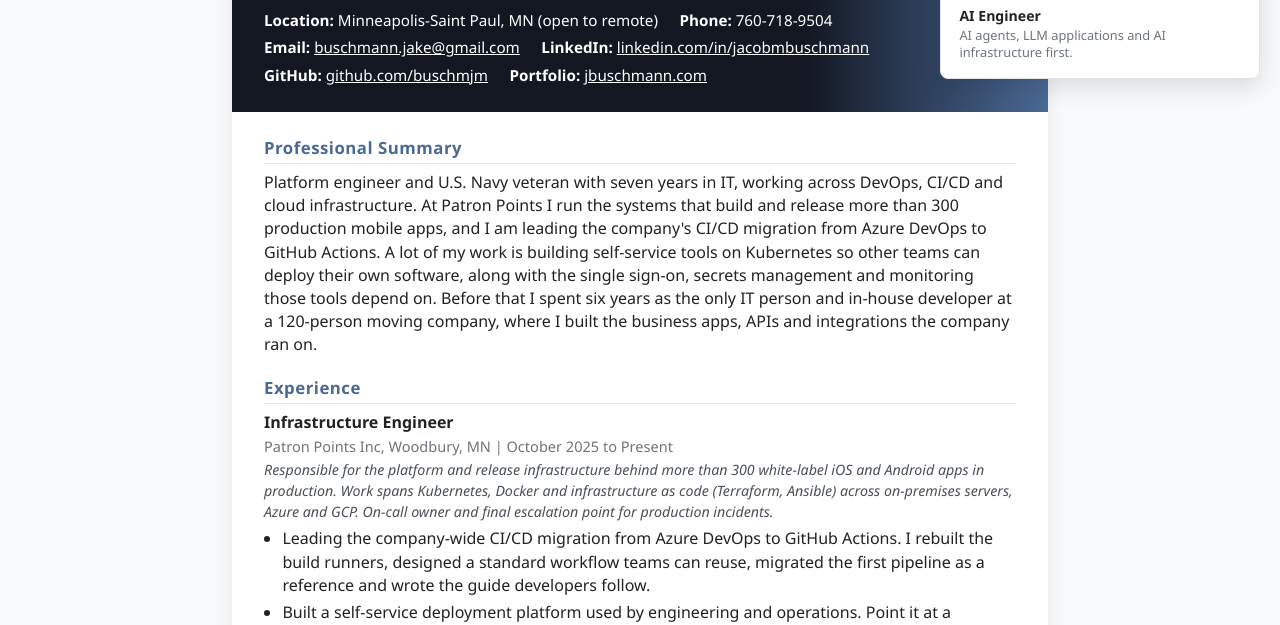
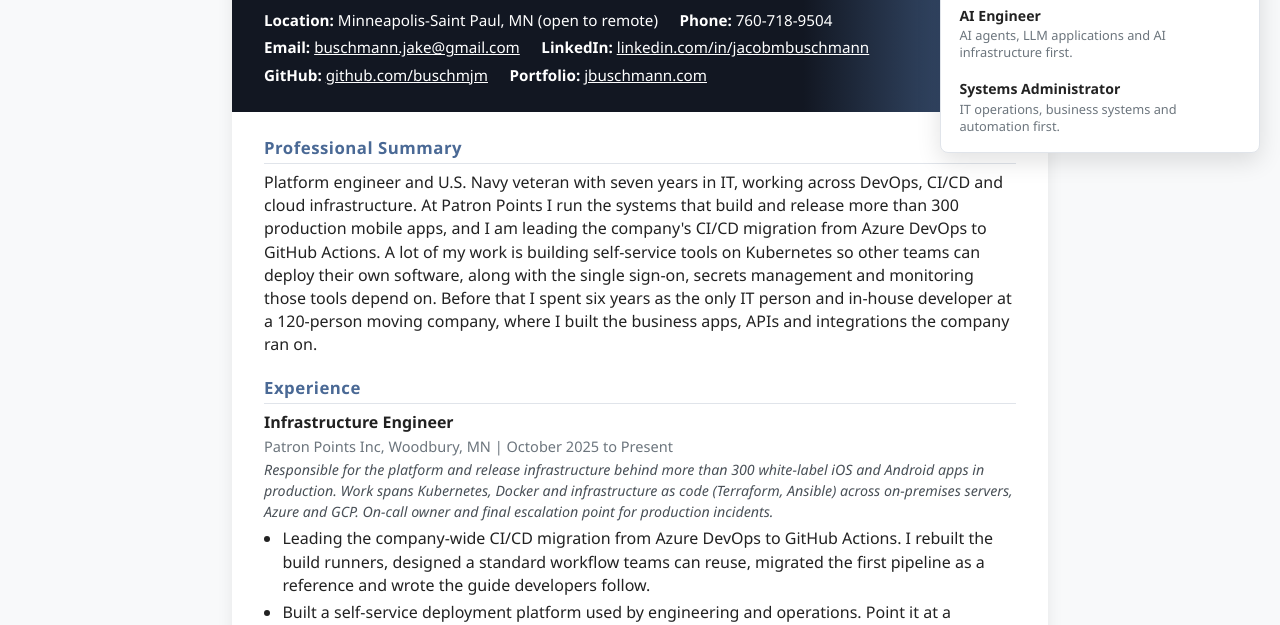
Before and after one commit to buschmjm/resume, a plain HTML site: page index.html in a window 1280 px wide. Both pictures are taken after a click on the button "Download PDF". Shown: the part 175-800 px from the top of the page. Drawn offline with Linux system fonts and the light colour scheme.

Commit message:
Update resume versions and PDF menu

```diff
--- a/index.html
+++ b/index.html
@@ -13,6 +13,7 @@
       <p class="print-menu-title">Save as PDF (ATS, single column)</p>
       <button type="button" class="print-menu-item" role="menuitem" data-download="devops"><strong>Platform and DevOps Engineer</strong><span>This page. Kubernetes, CI/CD, internal platforms and reliability first.</span></button>
       <button type="button" class="print-menu-item" role="menuitem" data-download="ai"><strong>AI Engineer</strong><span>AI agents, LLM applications and AI infrastructure first.</span></button>
+      <button type="button" class="print-menu-item" role="menuitem" data-download="systems"><strong>Systems Administrator</strong><span>IT operations, business systems and automation first.</span></button>
     </div>
   </div>
   <div class="resume-wrapper">
```
